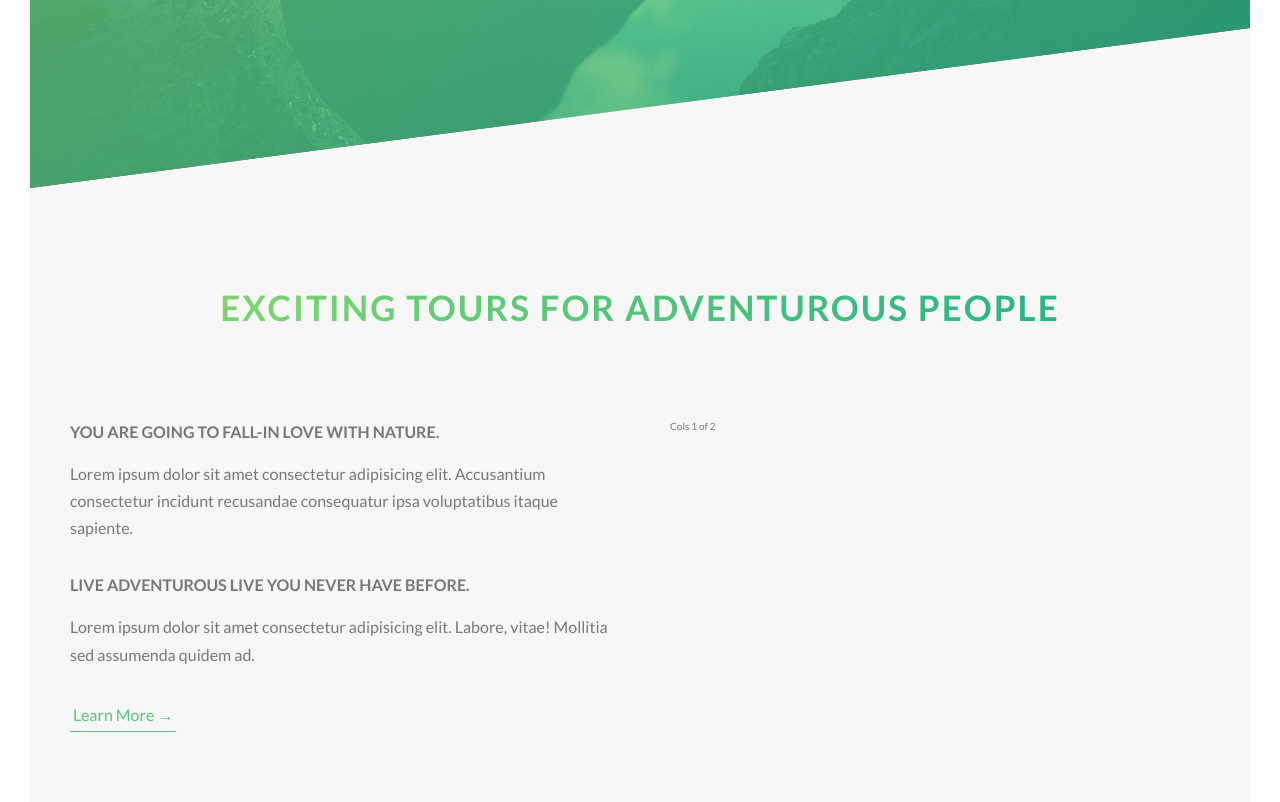
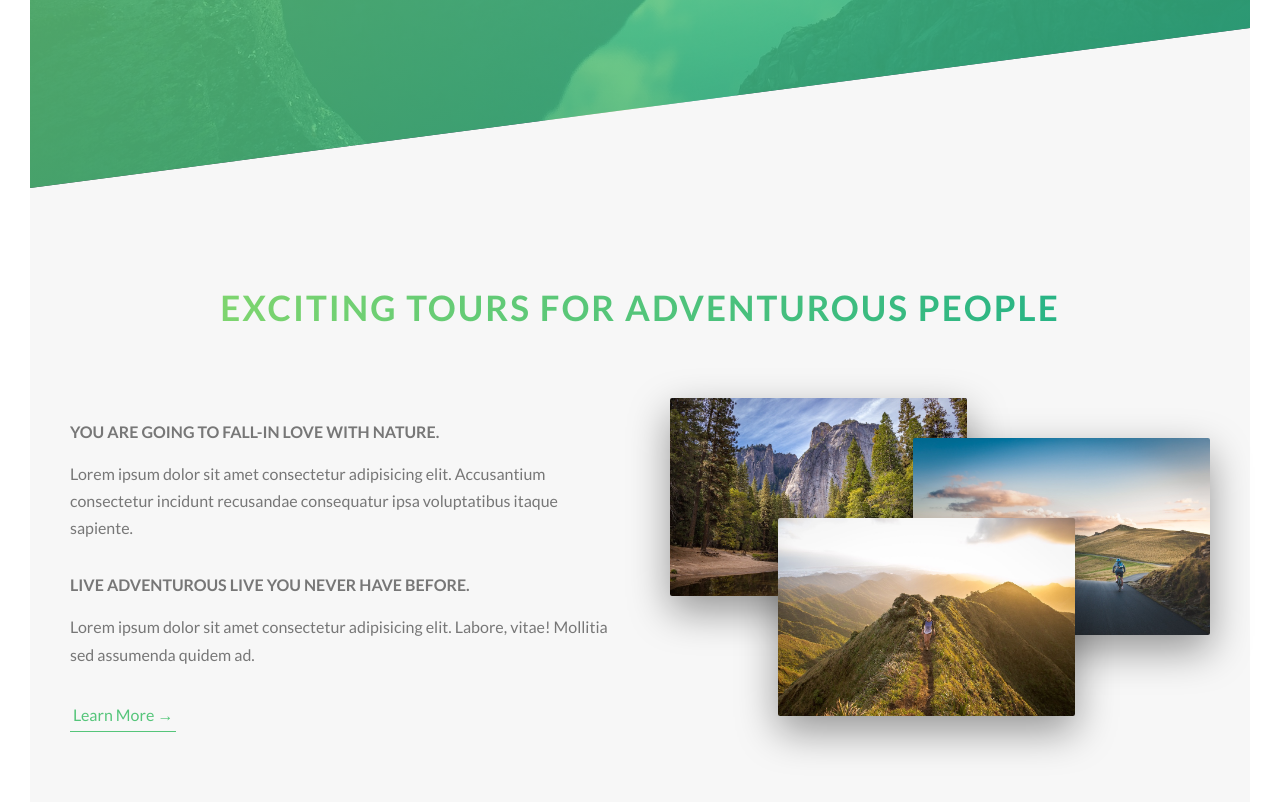
Before and after one commit to kishanjasani/Tour, a website: page index.html in a window 1280 px wide. Shown: the part 602-1404 px from the top of the page. Drawn offline with Linux system fonts and the light colour scheme.

Commit message:
Add composition effect to image on second grid

```diff
--- a/index.html
+++ b/index.html
@@ -47,7 +47,11 @@
                     <a href="" class="btn-text">Learn More &rarr;</a>
                 </div>
                 <div class="col-1-of-2">
-                    Cols 1 of 2
+                    <div class="composition">
+                        <img src="img/nat-1-large.jpg" alt="Photo 1" class="composition__photo composition__photo--picture-1">
+                        <img src="img/nat-2-large.jpg" alt="Photo 2" class="composition__photo composition__photo--picture-2">
+                        <img src="img/nat-3-large.jpg" alt="Photo 3" class="composition__photo composition__photo--picture-3">
+                    </div>
                 </div>
             </div>
         </section>
--- /dev/null
+++ b/sass/components/_composition.scss
@@ -0,0 +1,34 @@
+.composition {
+    position: relative;
+    &__photo {
+        width: 55%;
+        box-shadow: 0 1.5rem 4rem rgba($color-black, .4);
+        border-radius: 2px;
+        position: absolute;
+        z-index: 10;
+        transition: all .2s;
+        outline-offset: 2rem;
+
+        &--picture-1 {
+            top: -2rem;
+            left: 0;
+        }
+        &--picture-2 {
+            top: 2rem;
+            right: 0;
+        }
+        &--picture-3 {
+            top: 10rem;
+            left: 20%;
+        }
+        &:hover {
+            transform: scale(1.05) translateY(-.5rem);
+            box-shadow: 0 2.5rem 5rem rgba($color-black, .5);
+            z-index: 20;
+            outline: 1.5rem solid $color-primary;
+        }
+    }
+    &:hover &__photo:not(:hover) {
+        transform: scale(.95);
+    }
+}
--- a/sass/main.scss
+++ b/sass/main.scss
@@ -8,6 +8,7 @@
 @import 'base/utilities';
 
 @import 'components/button';
+@import 'components/composition';
 
 @import 'layout/header';
 @import 'layout/grid';
```
Also changed, not shown: css/style.css.
